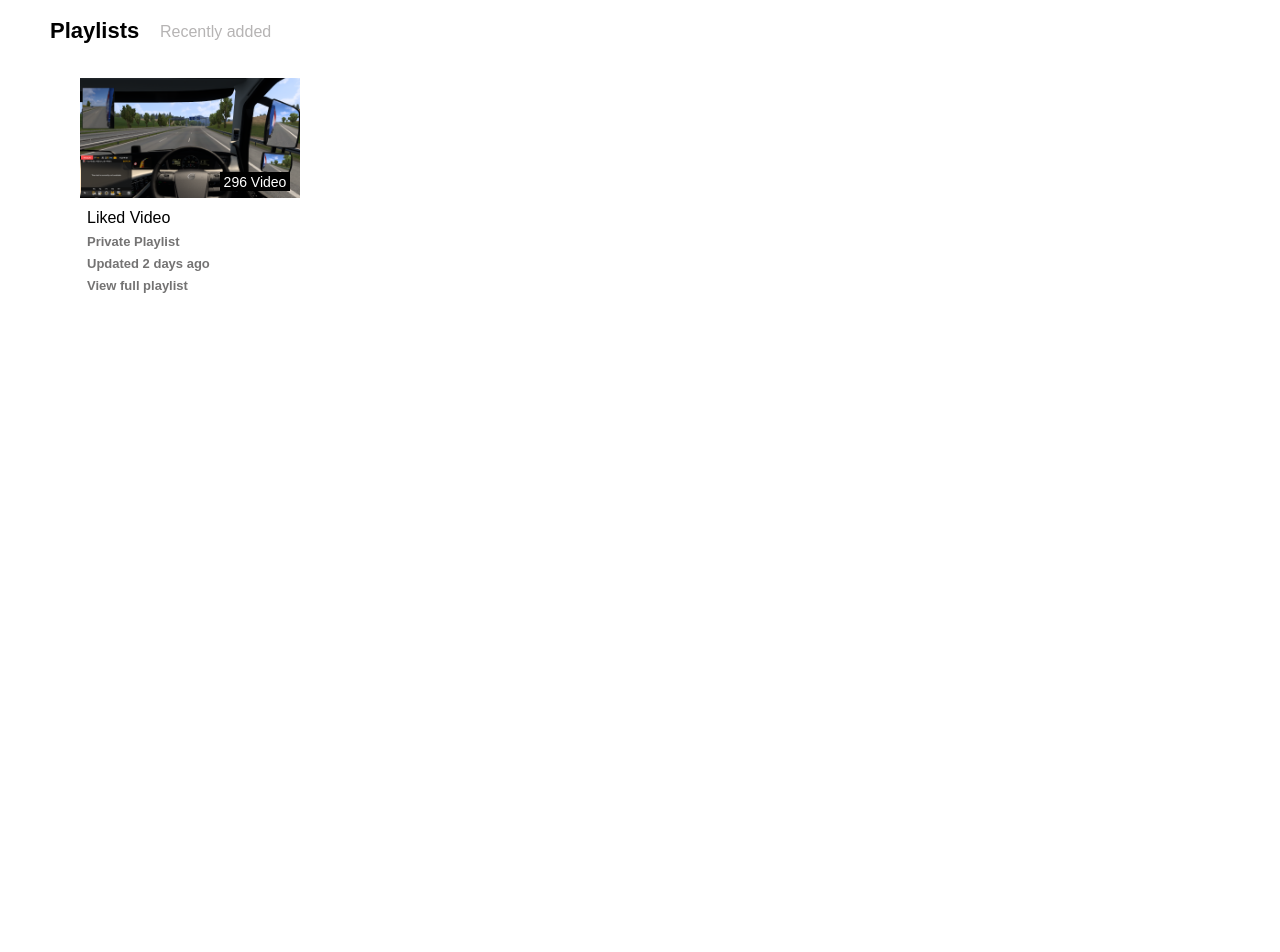
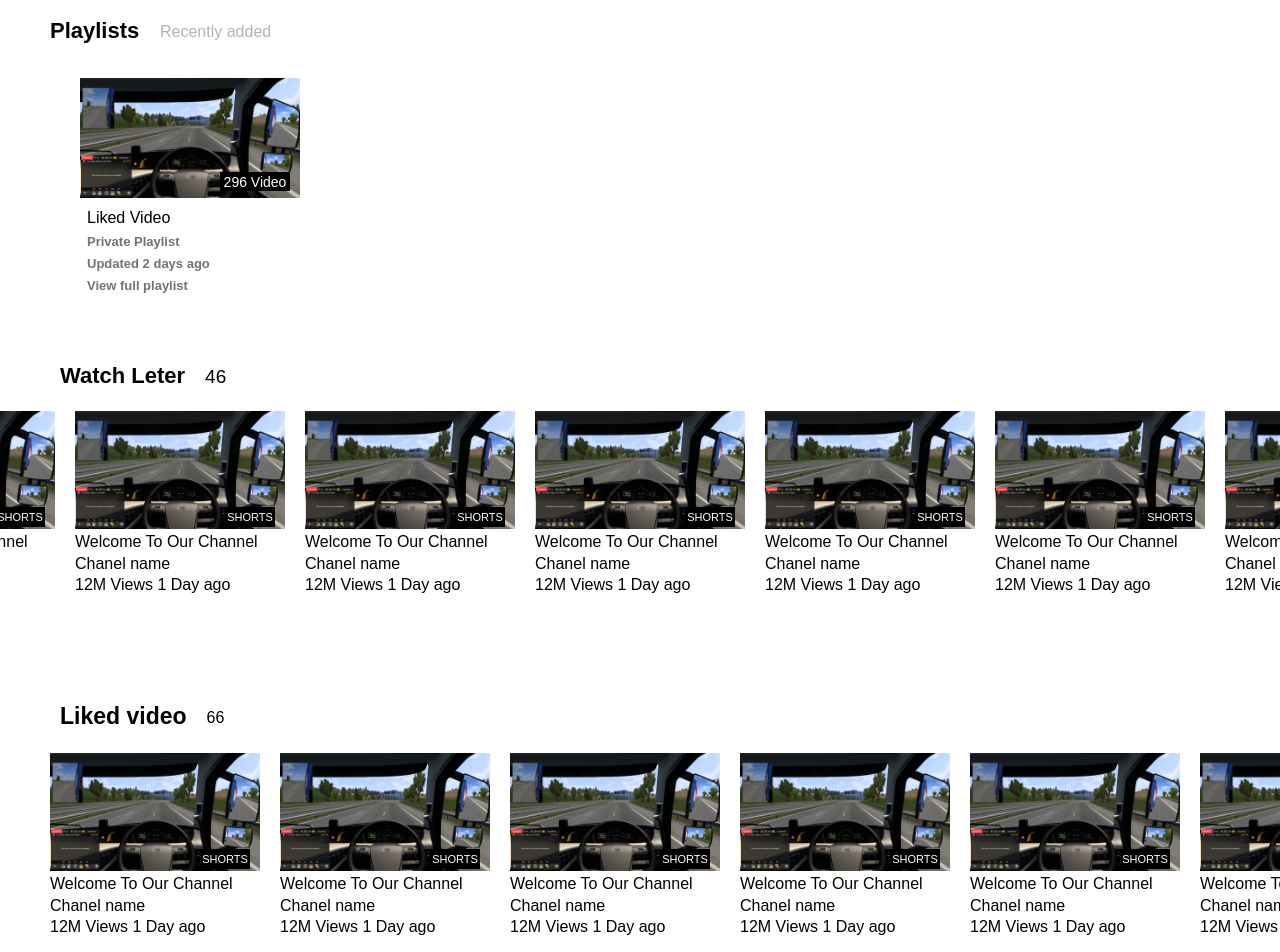
Before and after one commit to HarshalSawale4/YouTube-Clone, a plain HTML site: page you.html in a window 1280 px wide. Shown: the part 572-1524 px from the top of the page. Before the commit the page ends 872 px from the top, so only its background shows below. Drawn offline with Linux system fonts and the light colour scheme.

Commit message:
add new sections

```diff
--- a/you.css
+++ b/you.css
@@ -251,3 +251,49 @@
     top: 80px;
     left: 140px;
 }
+.watchsec{
+    margin-top: 300px;
+    margin-left: 60px;
+    display: flex;
+    gap: 10px;
+}
+#wl{
+    font-size: 22px;
+    font-weight: bold;
+}
+#w{
+    margin-top: 25px;
+    margin-left: 10px;
+    font-size: 19px;
+}
+.visec2{
+    display: flex;
+    justify-content: center;
+    align-items: center;
+    gap: 20px;
+    margin-top: -250px;
+}
+.likvid{
+    display: flex;
+    gap: 20px;
+    margin-top: 320px;
+    margin-left: 60px;
+    align-items: center;
+
+}
+#likvi{
+    font-size: 23px;
+    font-weight: bold;
+}
+#co{
+    margin-top: 18px;
+}
+.visec3{
+    display: flex;
+    justify-content: center;
+    align-items: center;
+    gap: 20px;
+    margin-top: -250px;
+    justify-content: left;
+    margin-left: 50px;
+}
--- a/you.html
+++ b/you.html
@@ -114,5 +114,110 @@
         <p id="plv">296 Video</p>
     </div>
 
+    <div class="watchsec">
+        <p id="wl">Watch Leter </p>
+        <p id="w">46</p>
+    </div>
+
+<div class="visec2">
+    <div class="didecs">
+        <img src="ets2.png" height="118px" width="210px">
+        <p class="time">SHORTS</p>
+        <p class="titname">Welcome To Our Channel</p>
+        <p class="cname">Chanel name</p>
+        <p class="viewd">12M Views  1 Day ago</p>
+       </div>
+       <div class="didecs">
+        <img src="ets2.png" height="118px" width="210px">
+        <p class="time">SHORTS</p>
+        <p class="titname">Welcome To Our Channel</p>
+        <p class="cname">Chanel name</p>
+        <p class="viewd">12M Views  1 Day ago</p>
+       </div>
+       <div class="didecs">
+        <img src="ets2.png" height="118px" width="210px">
+        <p class="time">SHORTS</p>
+        <p class="titname">Welcome To Our Channel</p>
+        <p class="cname">Chanel name</p>
+        <p class="viewd">12M Views  1 Day ago</p>
+       </div>
+       <div class="didecs">
+        <img src="ets2.png" height="118px" width="210px">
+        <p class="time">SHORTS</p>
+        <p class="titname">Welcome To Our Channel</p>
+        <p class="cname">Chanel name</p>
+        <p class="viewd">12M Views  1 Day ago</p>
+       </div>
+       <div class="didecs">
+        <img src="ets2.png" height="118px" width="210px">
+        <p class="time">SHORTS</p>
+        <p class="titname">Welcome To Our Channel</p>
+        <p class="cname">Chanel name</p>
+        <p class="viewd">12M Views  1 Day ago</p>
+       </div>
+       <div class="didecs">
+        <img src="ets2.png" height="118px" width="210px">
+        <p class="time">SHORTS</p>
+        <p class="titname">Welcome To Our Channel</p>
+        <p class="cname">Chanel name</p>
+        <p class="viewd">12M Views  1 Day ago</p>
+       </div>
+       <div class="didecs">
+        <img src="ets2.png" height="118px" width="210px">
+        <p class="time">SHORTS</p>
+        <p class="titname">Welcome To Our Channel</p>
+        <p class="cname">Chanel name</p>
+        <p class="viewd">12M Views  1 Day ago</p>
+       </div>
+</div>
+<div class="likvid">
+    <p id="likvi">Liked video</p>
+    <p id="co">66</p>
+</div>
+<div class="visec3">
+    <div class="didecs">
+        <img src="ets2.png" height="118px" width="210px">
+        <p class="time">SHORTS</p>
+        <p class="titname">Welcome To Our Channel</p>
+        <p class="cname">Chanel name</p>
+        <p class="viewd">12M Views  1 Day ago</p>
+       </div>
+       <div class="didecs">
+        <img src="ets2.png" height="118px" width="210px">
+        <p class="time">SHORTS</p>
+        <p class="titname">Welcome To Our Channel</p>
+        <p class="cname">Chanel name</p>
+        <p class="viewd">12M Views  1 Day ago</p>
+       </div>
+       <div class="didecs">
+        <img src="ets2.png" height="118px" width="210px">
+        <p class="time">SHORTS</p>
+        <p class="titname">Welcome To Our Channel</p>
+        <p class="cname">Chanel name</p>
+        <p class="viewd">12M Views  1 Day ago</p>
+       </div>
+       <div class="didecs">
+        <img src="ets2.png" height="118px" width="210px">
+        <p class="time">SHORTS</p>
+        <p class="titname">Welcome To Our Channel</p>
+        <p class="cname">Chanel name</p>
+        <p class="viewd">12M Views  1 Day ago</p>
+       </div>
+       <div class="didecs">
+        <img src="ets2.png" height="118px" width="210px">
+        <p class="time">SHORTS</p>
+        <p class="titname">Welcome To Our Channel</p>
+        <p class="cname">Chanel name</p>
+        <p class="viewd">12M Views  1 Day ago</p>
+       </div>
+       <div class="didecs">
+        <img src="ets2.png" height="118px" width="210px">
+        <p class="time">SHORTS</p>
+        <p class="titname">Welcome To Our Channel</p>
+        <p class="cname">Chanel name</p>
+        <p class="viewd">12M Views  1 Day ago</p>
+       </div>
+</div>
+
 </body>
 </html>
```
Also changed, not shown: like.css (added, +38 -0 lines), like.html (added, +21 -0 lines), page.html (+1 -1 lines).
